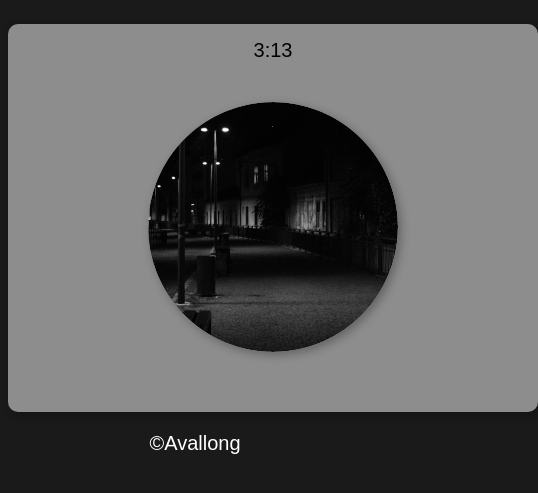
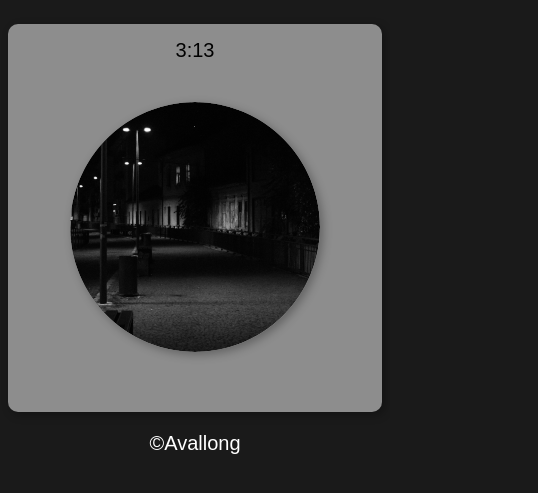
Before and after one commit to arturmauricioss/CursoEmVideo_Hora_do_Dia, a plain HTML site: page index.html in a window 390 px wide. Shown: the part 75-568 px from the top of the page, 538 px wide, since content can reach past the window. Drawn offline with Linux system fonts and the light colour scheme.

Commit message:
melhorando a responsividade

```diff
--- a/estilo.css
+++ b/estilo.css
@@ -9,7 +9,7 @@ header{
 section{
     background: rgba(255,255,255,0.5);
     padding:15px;
-    width: 500px;
+    max-width: 500px;
     border-radius: 10px;
     margin:auto;
     box-shadow: 3px 3px 10px rgba(0,0,0,0.3);
@@ -23,7 +23,8 @@ div{
 #imagem{
         box-shadow: 3px 3px 10px rgba(0,0,0,0.3);
         border-radius: 50%;
-        margin:40px
+        margin:40px 0px;
+        max-width: 100%;
 }
 
 footer{
```
